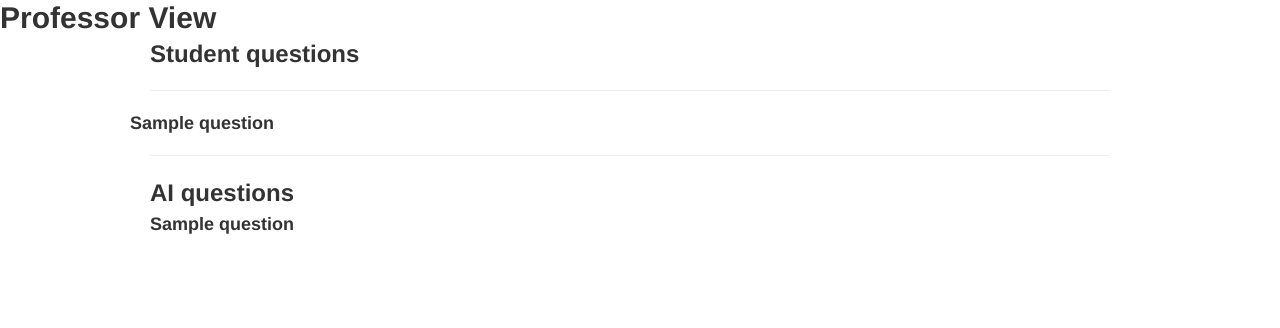
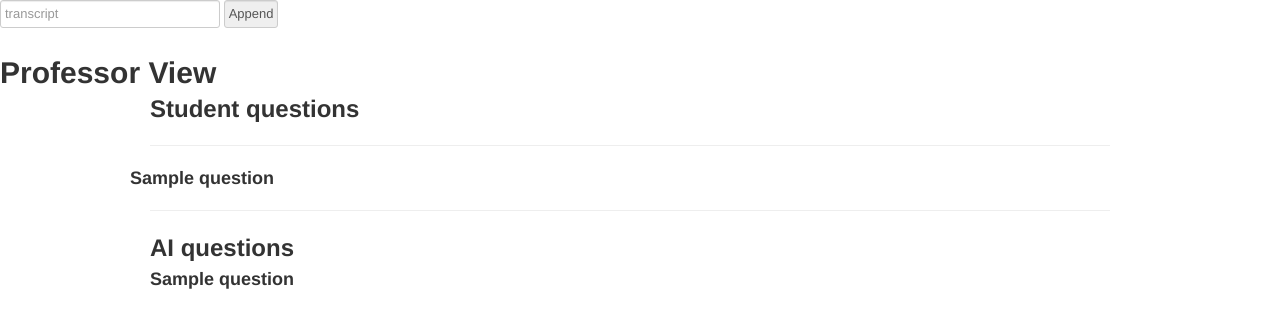
Before and after one commit to devshah2/wildhacks-2023, a Flask app: template templates/session_bootstrap.html in a window 1280 px wide. Shown: the top 328 px of the page. Run offline with Flask 3, Linux system fonts and the light colour scheme; the template is opened without the code that fills it: most values are stand-ins (such as "Sample title", 1, 10 or a date in 2020).

Commit message:
Update requirements, session_bootstrap

```diff
--- a/requirements.txt
+++ b/requirements.txt
@@ -1,2 +1,4 @@
 torch
 transformers
+openai
+flask
--- a/templates/session_bootstrap.html
+++ b/templates/session_bootstrap.html
@@ -8,6 +8,10 @@
     <script src="script.js"></script>
   </head>
   <body>
+    <form method="post" action="/append_transcript">
+      <input type="text" name="addition" id="addition" placeholder="transcript">
+      <input type="submit" name="Append" value="Append">
+    </form>
     <header>
       <h1>Professor View</h1>
     </header>
```
